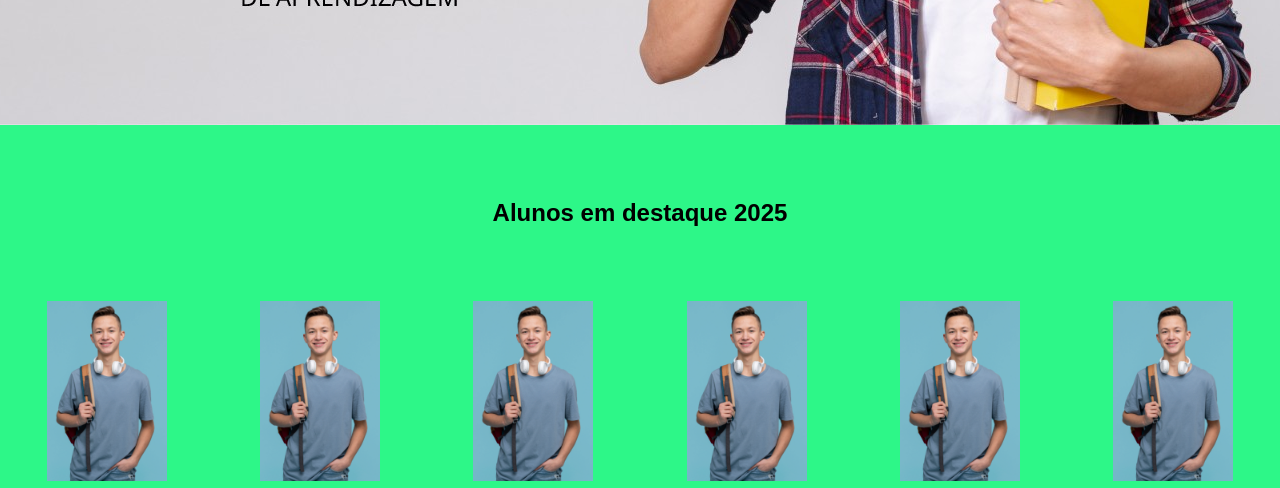
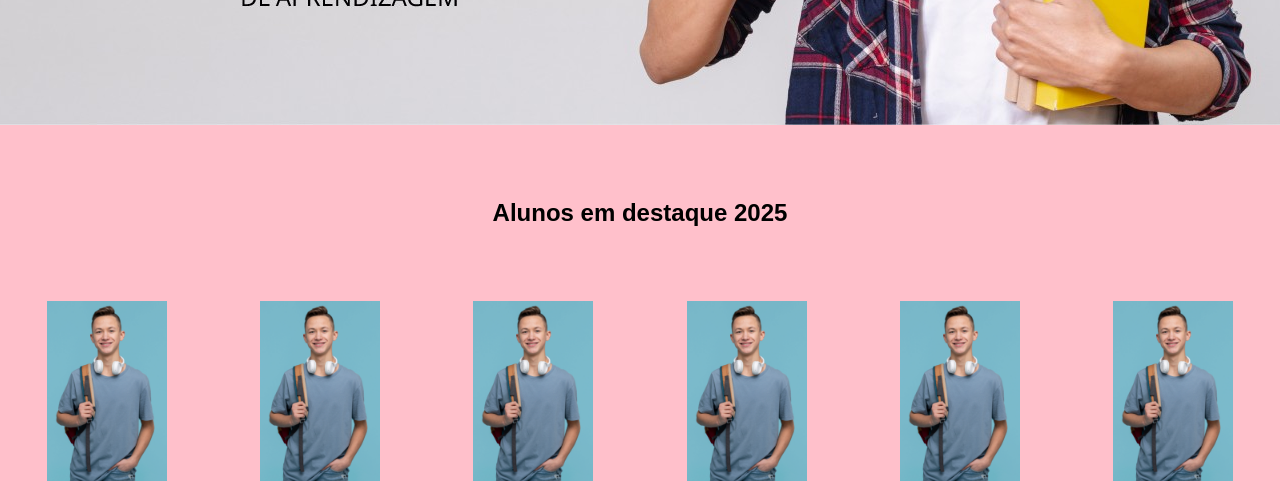
Before and after one commit to Brunitoz/2-CDS, a plain HTML site: page index.html in a window 1280 px wide. Shown: the part 750-1238 px from the top of the page. Drawn offline with Linux system fonts and the light colour scheme.

Commit message:
Update style.css

```diff
--- a/style.css
+++ b/style.css
@@ -68,7 +68,7 @@
   }
 
   .estudante {
-    background-color: #2df788;
+    background-color: #FFC0CB;
     padding: 24px 0;
     text-align: center;
   }
```
